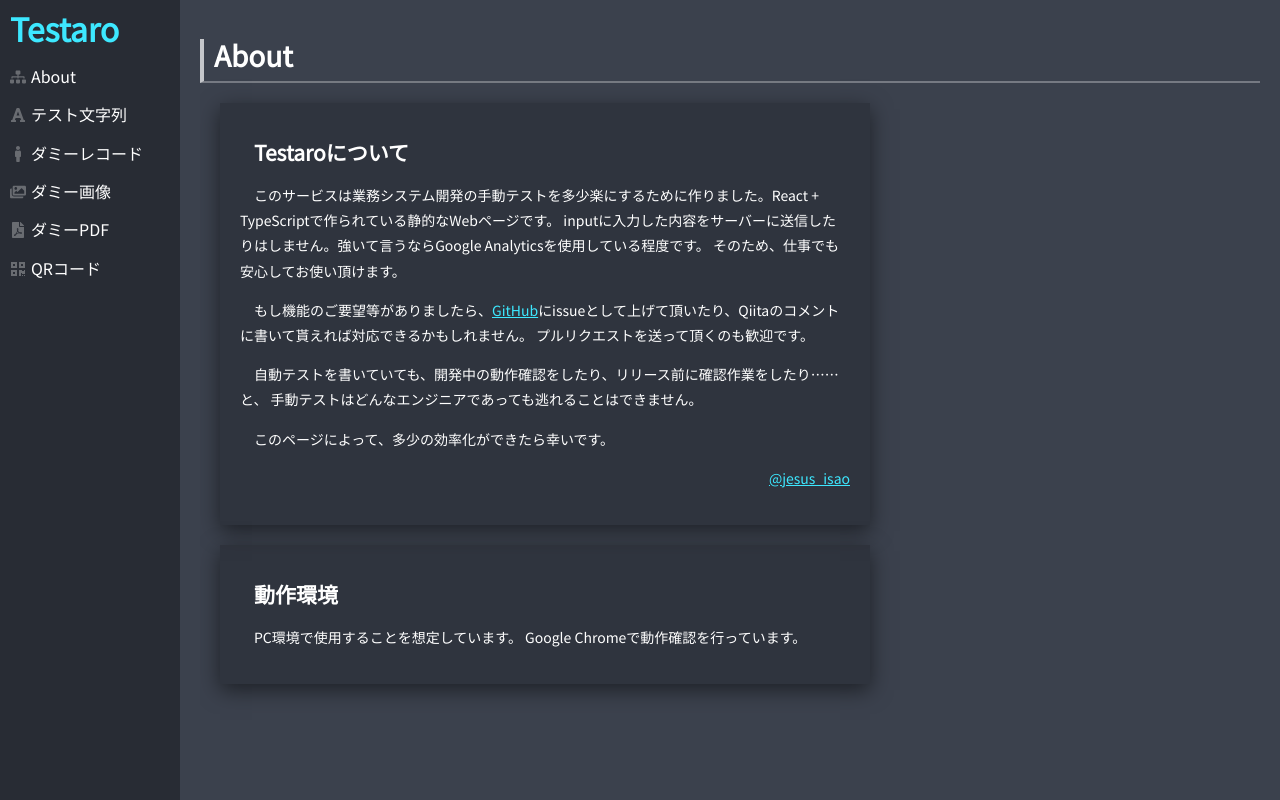
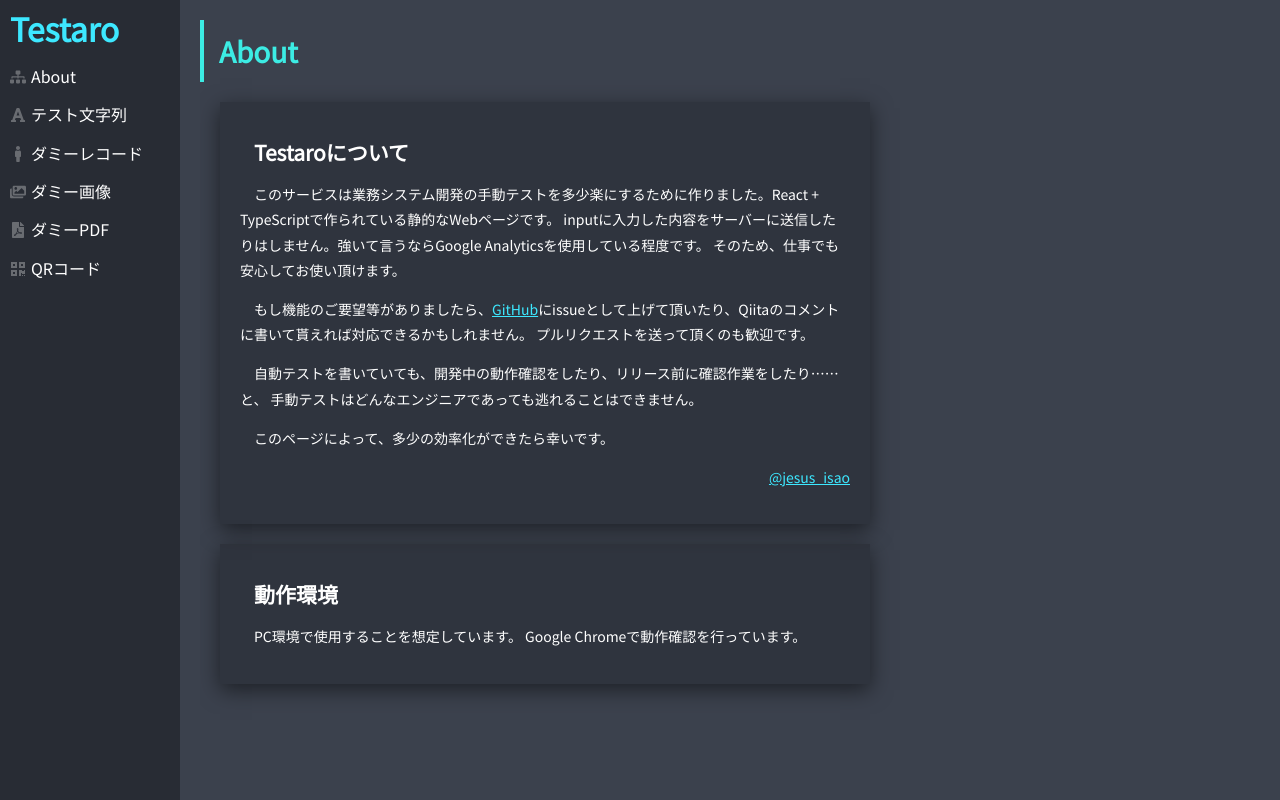
Before and after one commit to jesusisao/testaro, a React (Create React App) app: page /#/ in a window 1280 px wide. Built offline with nearby package versions, Linux system fonts and the light colour scheme.

Commit message:
h1デザイン変更

```diff
--- a/src/Common/common.scss
+++ b/src/Common/common.scss
@@ -14,10 +14,11 @@
 }
 
 .page-title {
-  border-bottom: 2px solid rgba(255, 255, 255, 0.3);
-  border-left: 4px solid rgba(255, 255, 255, 0.7);
-  padding-left: 10px;
-  padding-bottom: 10px;
+  color: $config-accent-color;
+  border-left: 4px solid $config-accent-color;
+  padding: 15px;
+  margin: 0 0 10px 0;
+  opacity: 0.9
 }
 
 .testaro-button {
--- a/src/NameGenerator/NameGenerator.tsx
+++ b/src/NameGenerator/NameGenerator.tsx
@@ -112,8 +112,6 @@ const NameGenerator: React.FC = () => {
   const users = createUsers(genNum, useNumro);
 
   const downloadCsv = (): void => {
-    console.log(users)
-    console.log(userToCsvText(users))
     download(userToCsvText(users), "users")
   }
 
--- a/src/config.scss
+++ b/src/config.scss
@@ -1,5 +1,6 @@
 $config-menu-width: 180px;
 $config-menu-background-color: #282c34;
+$config-accent-color: #3dfff5;
 $config-font-color: white;
 $config-link-color: #3de8ff;
 $config-button-color: #1a1d22;
```
